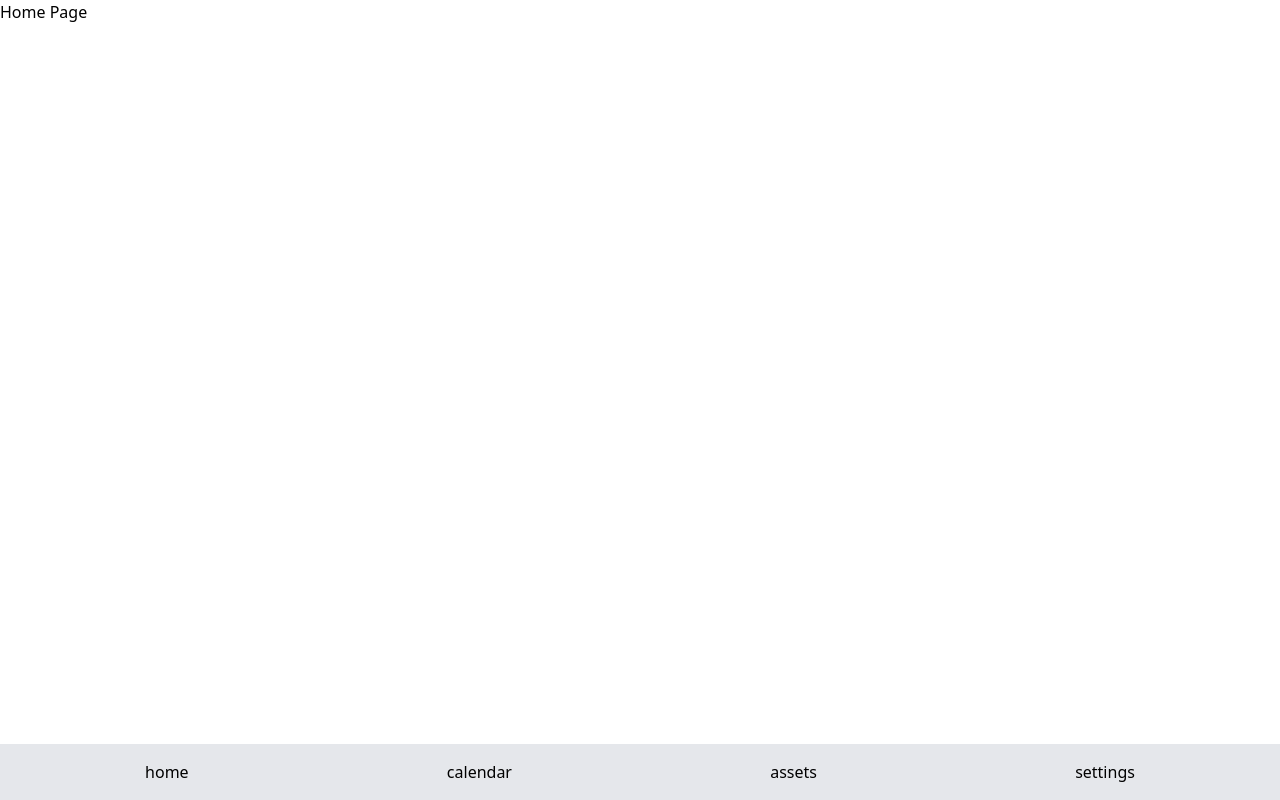
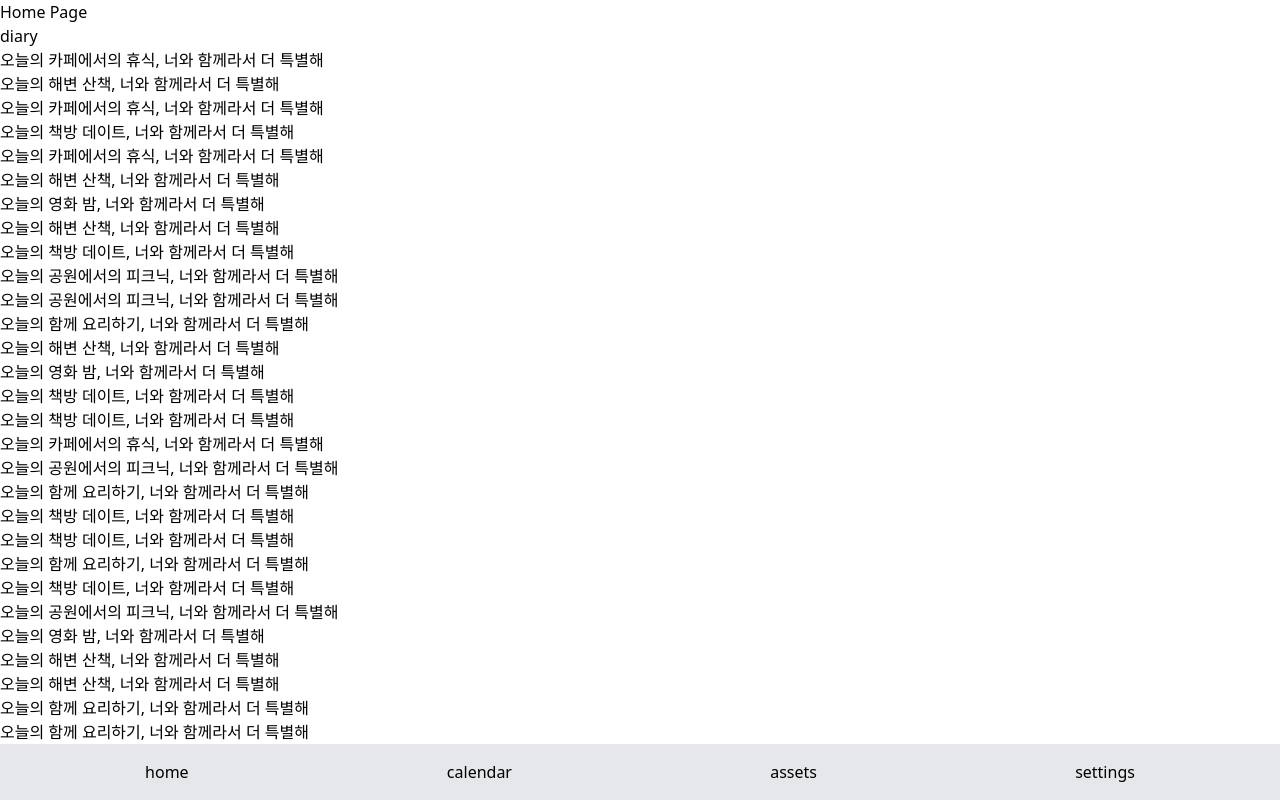
Before and after one commit to taewonnn/Wooma, a React (Create React App) app: page /home in a window 1280 px wide. Built offline with nearby package versions, Linux system fonts and the light colour scheme.

Commit message:
feat: home - 다이어리 보여주기

```diff
--- a/src/pages/Home.tsx
+++ b/src/pages/Home.tsx
@@ -1,11 +1,20 @@
 import { useDiary } from '../components/hooks/DiaryQuery';
 
 function Home() {
-  const { isLoading, data } = useDiary();
-  console.log(data);
+  const { isLoading, data: diaryList } = useDiary();
+  console.log(diaryList);
   return (
     <>
       <p>Home Page</p>
+      <h1>diary</h1>
+      <p>
+        {diaryList &&
+          diaryList.map((diary: any) => (
+            <>
+              <p>{diary.title}</p>
+            </>
+          ))}
+      </p>
     </>
   );
 }
```
